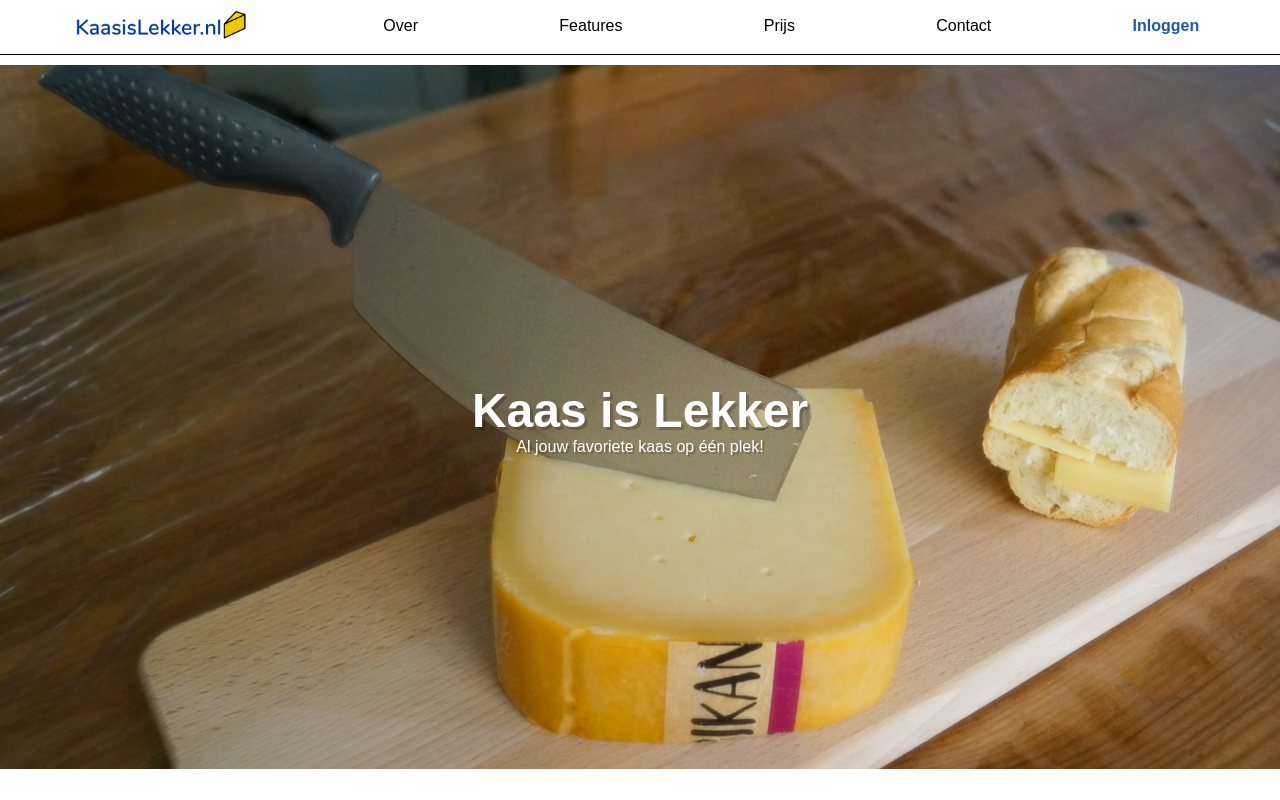
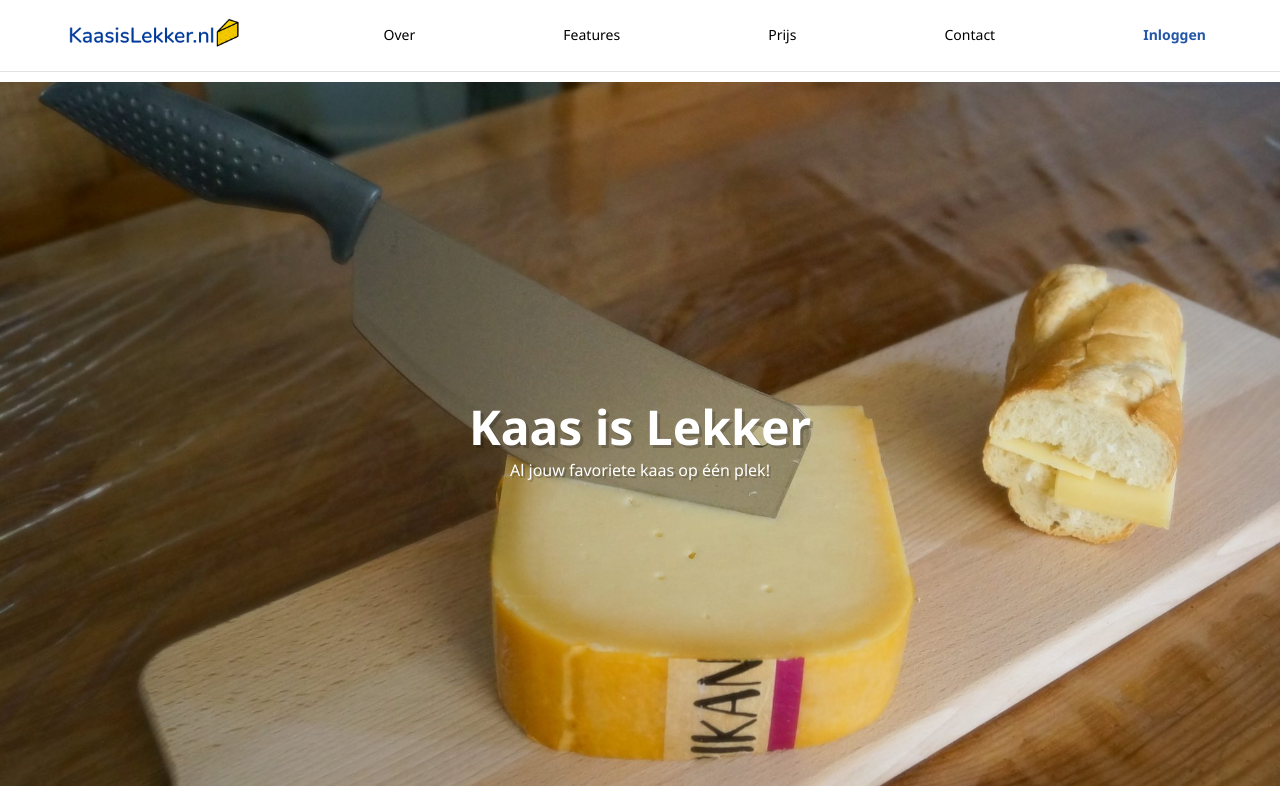
Before and after one commit to AidanMiddel/kaasislekker.nl, a React (Create React App) app: page / in a window 1280 px wide. Shown: the top 800 px of the page. Built offline with nearby package versions, Linux system fonts and the light colour scheme.

Commit message:
changed navbar styling

```diff
--- a/public/index.html
+++ b/public/index.html
@@ -6,6 +6,7 @@
   <link rel="icon" href="" />
   <meta name="viewport" content="width=device-width, initial-scale=1" />
   <title>KaasIslekker.nl</title>
+  <link rel="stylesheet" type="text/css" href="https://fonts.googleapis.com/css2?family=Noto+Sans%3Aital%2Cwght%400%2C400%3B0%2C700%3B1%2C400%3B1%2C700&amp;display=swap" crossorigin="anonymous">
 </head>
 
 <body>
--- a/src/components/navbar/Navbar.css
+++ b/src/components/navbar/Navbar.css
@@ -1,19 +1,21 @@
-.navigationBar{
+.navigationBar {
     display: flex;
     list-style: none;
     flex-direction: row;
     justify-content: space-around;
-    padding: 1rem;
-    border-bottom: 0.1rem solid black;
+    border-bottom-color: rgb(228, 226, 224);
+    border-bottom-style: solid;
+    border-bottom-width: 0.666667px;
     align-items: center;
+    height: 7.2rem;
 }
 
-.navigationBar__Link{
+.navigationBar__Link {
     text-decoration: none;
     color: black;
 }
 
-.navigationBar__Link--button{
+.navigationBar__Link--button {
     font-size: 100%;
     padding: 0.5rem;
     height: 100%;
@@ -21,18 +23,21 @@
     background: none;
     cursor: pointer;
     border-bottom: 0.2rem solid #00000000;
+    height: 7.2rem;
+    font-family: "Noto Sans", "Helvetica Neue", Helvetica, Arial, sans-serif;
+    font-size: 1.4rem;
 }
 
-.navigationBar__Link--button:hover{
+.navigationBar__Link--button:hover {
     border-bottom: 0.2rem solid #2557a7;
 }
 
-.logo{
+.logo {
     height: 3rem;
     cursor: pointer;
 }
 
-.navigationBar--login{
+.navigationBar--login {
     color: #2557a7;
     font-weight: bold;
 
--- a/src/index.css
+++ b/src/index.css
@@ -10,6 +10,6 @@ html{
 }
 
 body{
-  font-family: sans-serif;
+  font-family: "Noto Sans", "Helvetica Neue", Helvetica, Arial, sans-serif;
   font-size: 1.6rem;
 }
```
